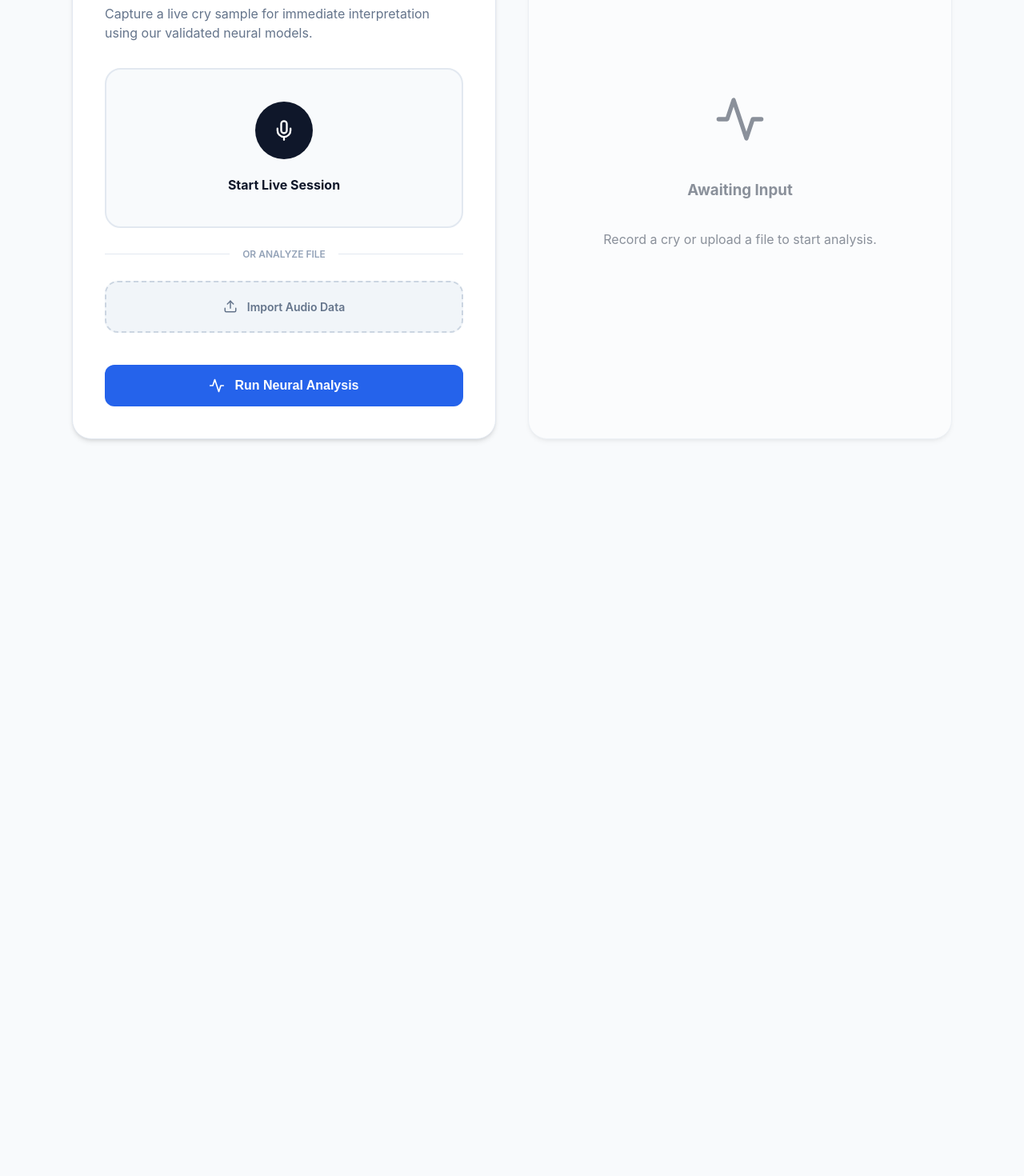
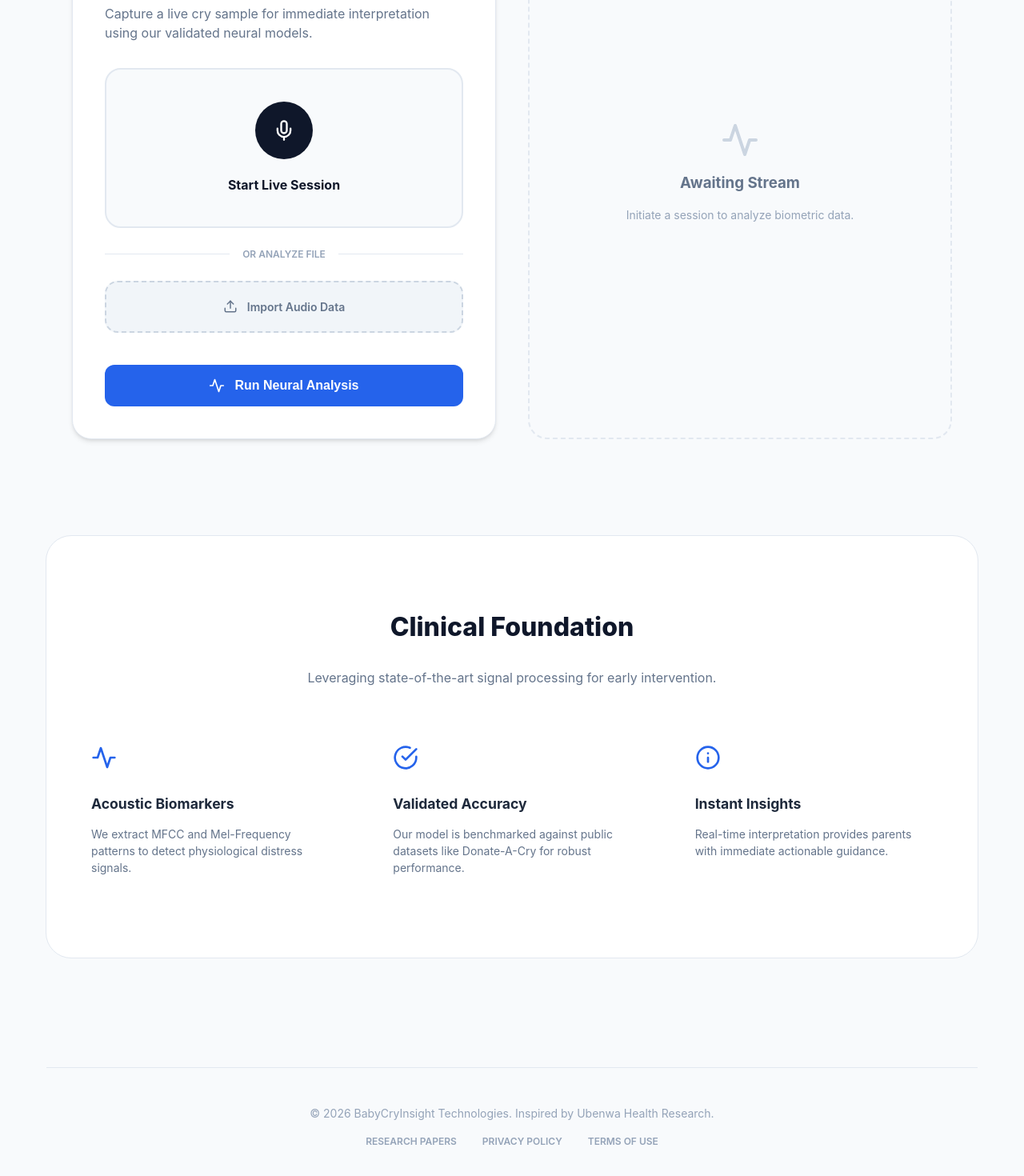
Before and after one commit to Techside-Pragyan/BabyCryInsight, a React (Vite) app in the folder frontend/: page / in a window 1280 px wide. Shown: the part 434-1904 px from the top of the page at 80% size. Before the commit the page ends 1063 px from the top, so only its background shows below. Built offline with nearby package versions, Linux system fonts and the light colour scheme.

Commit message:
feat: implement frontend audio recording and analysis interface with file upload support

```diff
--- a/frontend/src/App.jsx
+++ b/frontend/src/App.jsx
@@ -230,19 +230,20 @@ function App() {
               initial={{ opacity: 0, scale: 0.9 }}
               animate={{ opacity: 1, scale: 1 }}
               exit={{ opacity: 0, scale: 0.9 }}
+              style={{ borderTop: '4px solid #2563eb' }}
             >
               <div className="result-header">
                 <div>
-                  <h2 style={{ margin: 0 }}>Analysis Complete</h2>
-                  <p style={{ color: '#64748b', margin: '0.25rem 0 1.5rem' }}>Pattern recognition results</p>
+                  <h2 style={{ margin: 0, fontSize: '1.25rem' }}>Diagnostic Report</h2>
+                  <p style={{ color: '#64748b', margin: '0.25rem 0 1.5rem', fontSize: '0.875rem' }}>Reference ID: {Math.random().toString(36).substr(2, 9).toUpperCase()}</p>
                 </div>
                 <div className="reason-tag">{result.prediction}</div>
               </div>
 
-              <div style={{ background: 'rgba(255,255,255,0.03)', padding: '1.5rem', borderRadius: '1.5rem' }}>
-                <div style={{ display: 'flex', justifyContent: 'space-between', marginBottom: '0.5rem' }}>
-                  <span style={{ fontWeight: 600 }}>Confidence Score</span>
-                  <span>{result.confidence}%</span>
+              <div style={{ background: '#f8fafc', padding: '1.25rem', borderRadius: '1rem', border: '1px solid #e2e8f0' }}>
+                <div style={{ display: 'flex', justifyContent: 'space-between', marginBottom: '0.75rem' }}>
+                  <span style={{ fontWeight: 700, fontSize: '0.875rem', color: '#475569' }}>NEURAL CONFIDENCE</span>
+                  <span style={{ fontWeight: 800, color: '#2563eb' }}>{result.confidence}%</span>
                 </div>
                 <div className="confidence-bar">
                   <motion.div
@@ -255,26 +256,28 @@ function App() {
 
               <div className="suggestion-box">
                 <div style={{ display: 'flex', alignItems: 'center', gap: '0.75rem', marginBottom: '0.75rem' }}>
-                  <CheckCircle size={20} color="#60a5fa" />
-                  <h3 style={{ margin: 0, fontSize: '1.1rem' }}>Expert Suggestion</h3>
+                  <CheckCircle size={20} color="#2563eb" />
+                  <h3 style={{ margin: 0, fontSize: '1rem', fontWeight: 700 }}>Recommended Care</h3>
                 </div>
-                <p style={{ margin: 0, color: '#cbd5e1' }}>
+                <p style={{ margin: 0, color: '#334155', lineHeight: 1.6, fontSize: '0.925rem' }}>
                   {result.suggestion}
                 </p>
               </div>
 
-              <div style={{ marginTop: 'auto', display: 'flex', gap: '1rem' }}>
-                 <div style={{ flex: 1, background: 'rgba(255,255,255,0.05)', padding: '1rem', borderRadius: '1rem', textAlign: 'center' }}>
-                    <Music size={16} style={{ marginBottom: '0.25rem' }} />
-                    <div style={{ fontSize: '0.75rem', color: '#94a3b8' }}>Processed</div>
-                    <div style={{ fontWeight: 600 }}>{result.details.duration_sec.toFixed(2)}s</div>
+              <div style={{ display: 'grid', gridTemplateColumns: '1fr 1fr', gap: '1rem' }}>
+                 <div style={{ background: '#f1f5f9', padding: '1rem', borderRadius: '0.75rem', textAlign: 'center' }}>
+                    <div style={{ fontSize: '0.65rem', color: '#64748b', fontWeight: 800, textTransform: 'uppercase' }}>Sample Length</div>
+                    <div style={{ fontWeight: 700, color: '#0f172a' }}>{result.details.duration_sec.toFixed(2)}s</div>
                  </div>
-                 <div style={{ flex: 1, background: 'rgba(255,255,255,0.05)', padding: '1rem', borderRadius: '1rem', textAlign: 'center' }}>
-                    <Info size={16} style={{ marginBottom: '0.25rem' }} />
-                    <div style={{ fontSize: '0.75rem', color: '#94a3b8' }}>Sample rate</div>
-                    <div style={{ fontWeight: 600 }}>22.05 kHz</div>
+                 <div style={{ background: '#f1f5f9', padding: '1rem', borderRadius: '0.75rem', textAlign: 'center' }}>
+                    <div style={{ fontSize: '0.65rem', color: '#64748b', fontWeight: 800, textTransform: 'uppercase' }}>Analysis Mode</div>
+                    <div style={{ fontWeight: 700, color: '#0f172a' }}>CNN-v4</div>
                  </div>
               </div>
+
+              <p style={{ fontSize: '0.7rem', color: '#94a3b8', textAlign: 'center', marginTop: '1rem' }}>
+                Disclaimer: This AI tool is for informational purposes and does not replace medical advice.
+              </p>
             </motion.div>
           )}
         </AnimatePresence>
@@ -282,16 +285,50 @@ function App() {
         {!result && !loading && (
           <motion.div
             className="card"
-            style={{ justifyContent: 'center', alignItems: 'center', textAlign: 'center', opacity: 0.5 }}
+            style={{ justifyContent: 'center', alignItems: 'center', textAlign: 'center', background: '#f8fafc', border: '2px dashed #e2e8f0', boxShadow: 'none' }}
             initial={{ opacity: 0 }}
-            animate={{ opacity: 0.5 }}
+            animate={{ opacity: 1 }}
           >
-            <Activity size={64} style={{ marginBottom: '1.5rem' }} />
-            <h3>Awaiting Input</h3>
-            <p>Record a cry or upload a file to start analysis.</p>
+            <Activity size={48} color="#cbd5e1" style={{ marginBottom: '1rem' }} />
+            <h3 style={{ color: '#64748b', margin: 0 }}>Awaiting Stream</h3>
+            <p style={{ color: '#94a3b8', fontSize: '0.875rem' }}>Initiate a session to analyze biometric data.</p>
           </motion.div>
         )}
       </div>
+
+      <section style={{ width: '100%', maxWidth: '1100px', marginTop: '4rem', padding: '4rem 2rem', background: '#ffffff', borderRadius: '2rem', border: '1px solid #e2e8f0' }}>
+         <div style={{ textAlign: 'center', marginBottom: '3rem' }}>
+            <h2 style={{ fontSize: '2rem', color: '#0f172a', fontWeight: 800 }}>Clinical Foundation</h2>
+            <p style={{ color: '#64748b' }}>Leveraging state-of-the-art signal processing for early intervention.</p>
+         </div>
+
+         <div style={{ display: 'grid', gridTemplateColumns: 'repeat(auto-fit, minmax(250px, 1fr))', gap: '2rem' }}>
+            <div style={{ padding: '1.5rem' }}>
+               <div style={{ color: '#2563eb', marginBottom: '1rem' }}><Activity size={32} /></div>
+               <h4 style={{ fontSize: '1.1rem', marginBottom: '0.5rem' }}>Acoustic Biomarkers</h4>
+               <p style={{ color: '#64748b', fontSize: '0.875rem' }}>We extract MFCC and Mel-Frequency patterns to detect physiological distress signals.</p>
+            </div>
+            <div style={{ padding: '1.5rem' }}>
+               <div style={{ color: '#2563eb', marginBottom: '1rem' }}><CheckCircle size={32} /></div>
+               <h4 style={{ fontSize: '1.1rem', marginBottom: '0.5rem' }}>Validated Accuracy</h4>
+               <p style={{ color: '#64748b', fontSize: '0.875rem' }}>Our model is benchmarked against public datasets like Donate-A-Cry for robust performance.</p>
+            </div>
+            <div style={{ padding: '1.5rem' }}>
+               <div style={{ color: '#2563eb', marginBottom: '1rem' }}><Info size={32} /></div>
+               <h4 style={{ fontSize: '1.1rem', marginBottom: '0.5rem' }}>Instant Insights</h4>
+               <p style={{ color: '#64748b', fontSize: '0.875rem' }}>Real-time interpretation provides parents with immediate actionable guidance.</p>
+            </div>
+         </div>
+      </section>
+
+      <footer style={{ marginTop: '5rem', padding: '2rem', textAlign: 'center', color: '#94a3b8', borderTop: '1px solid #e2e8f0', width: '100%' }}>
+         <p style={{ fontSize: '0.875rem' }}>© 2026 BabyCryInsight Technologies. Inspired by Ubenwa Health Research.</p>
+         <div style={{ display: 'flex', justifyContent: 'center', gap: '2rem', marginTop: '1rem', fontSize: '0.75rem', fontWeight: 600 }}>
+            <span>RESEARCH PAPERS</span>
+            <span>PRIVACY POLICY</span>
+            <span>TERMS OF USE</span>
+         </div>
+      </footer>
     </div>
   )
 }
```
